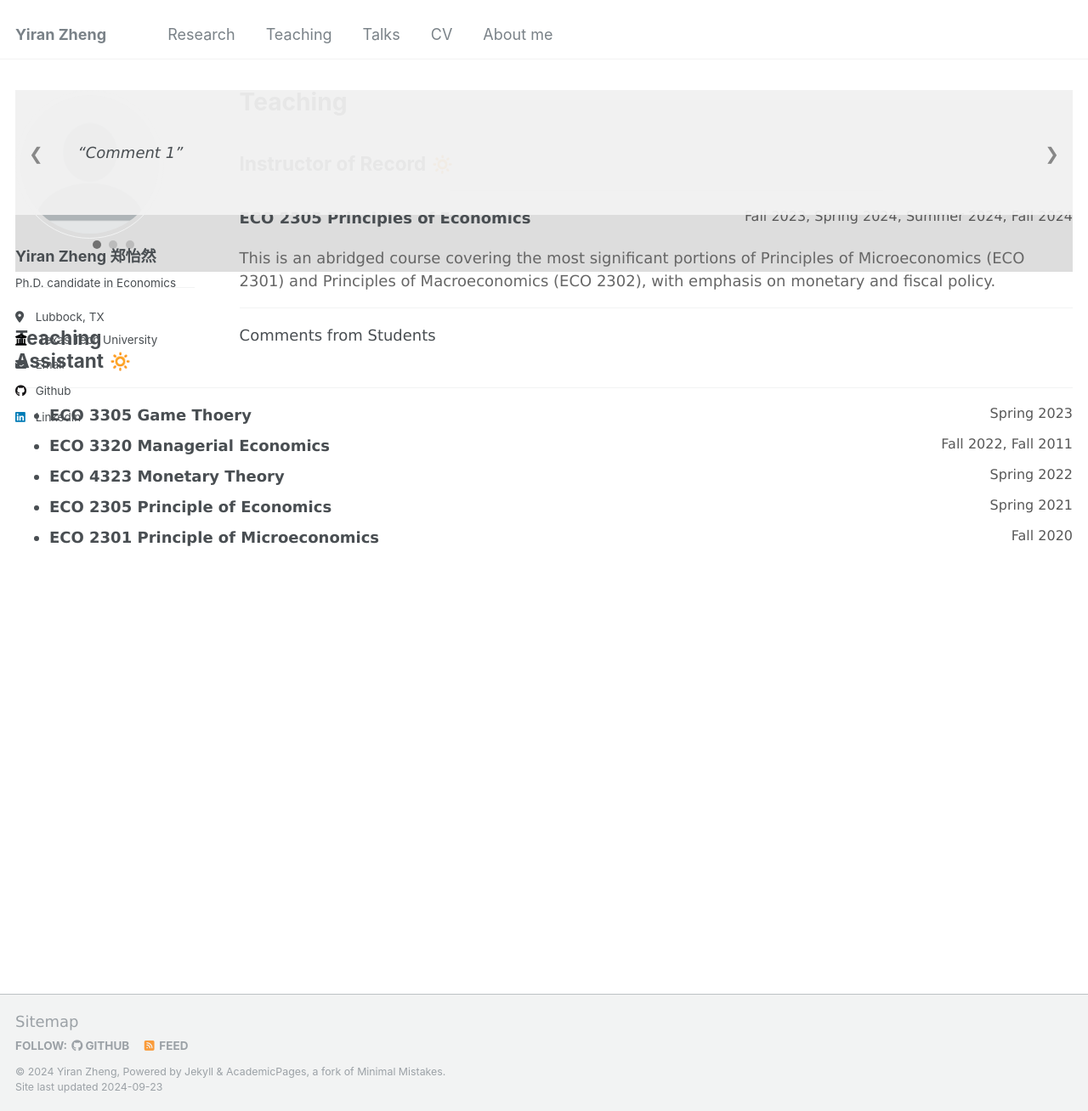
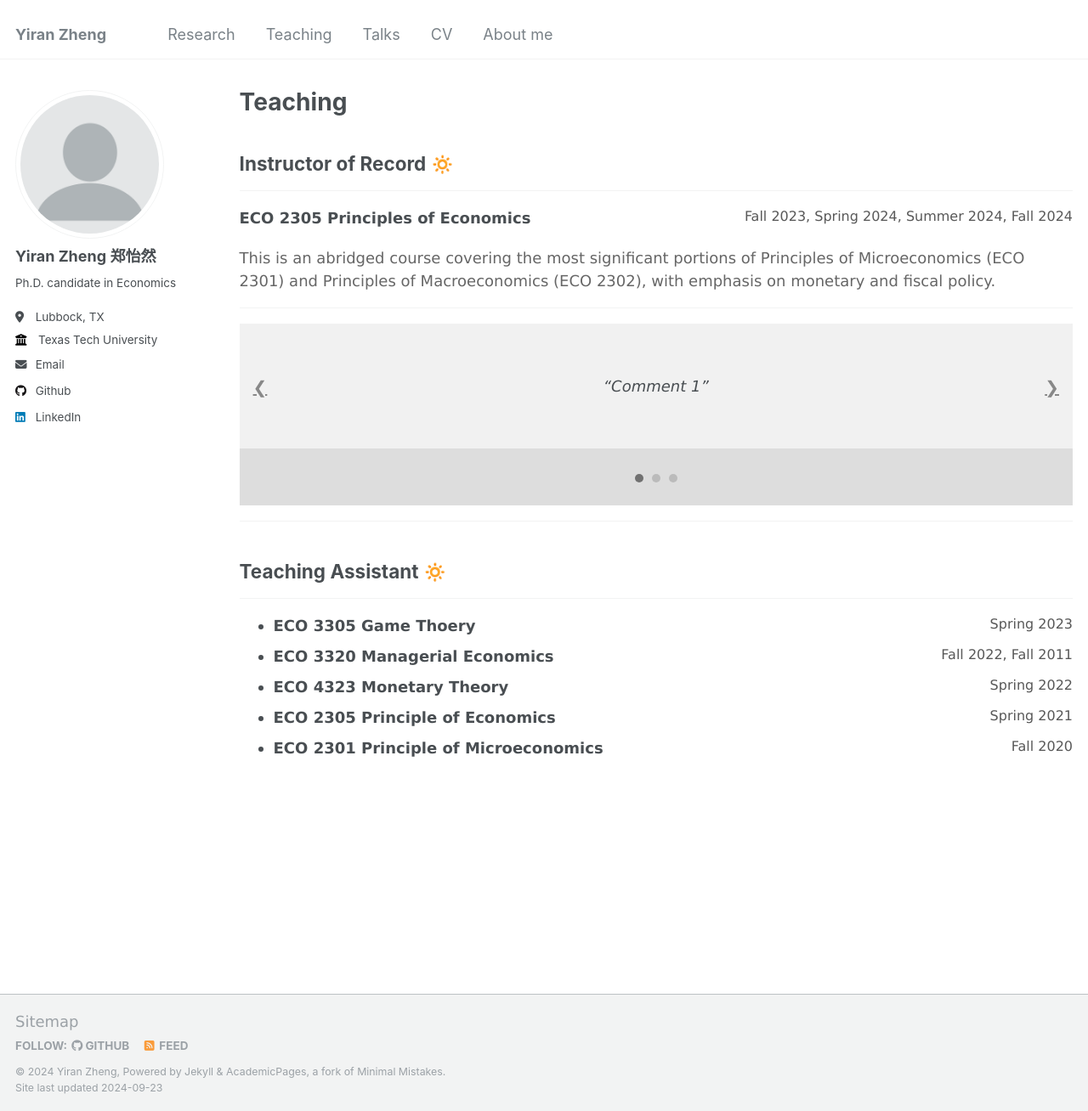
Before and after one commit to yiran-zheng/yiran-zheng.github.io, a Jekyll site: the page built from _pages/teaching.html, in a window 1280 px wide and 1308 px high. Shown: the whole window at 85% size. Built offline with Jekyll 4.4.1, drawn with Linux system fonts in a browser that asks for light colours.

Commit message:
Update teaching.html

```diff
--- a/_pages/teaching.html
+++ b/_pages/teaching.html
@@ -17,7 +17,7 @@ author_profile: true
     This is an abridged course covering the most significant portions of Principles of Microeconomics (ECO 2301) and Principles of Macroeconomics (ECO 2302), with emphasis on monetary and fiscal policy.
     </div>
 
-<hr class="divider">Comments from Students</div>
+<hr> <!-- This adds a horizontal line below the heading -->
 
 <!DOCTYPE html>
 <html>
```
